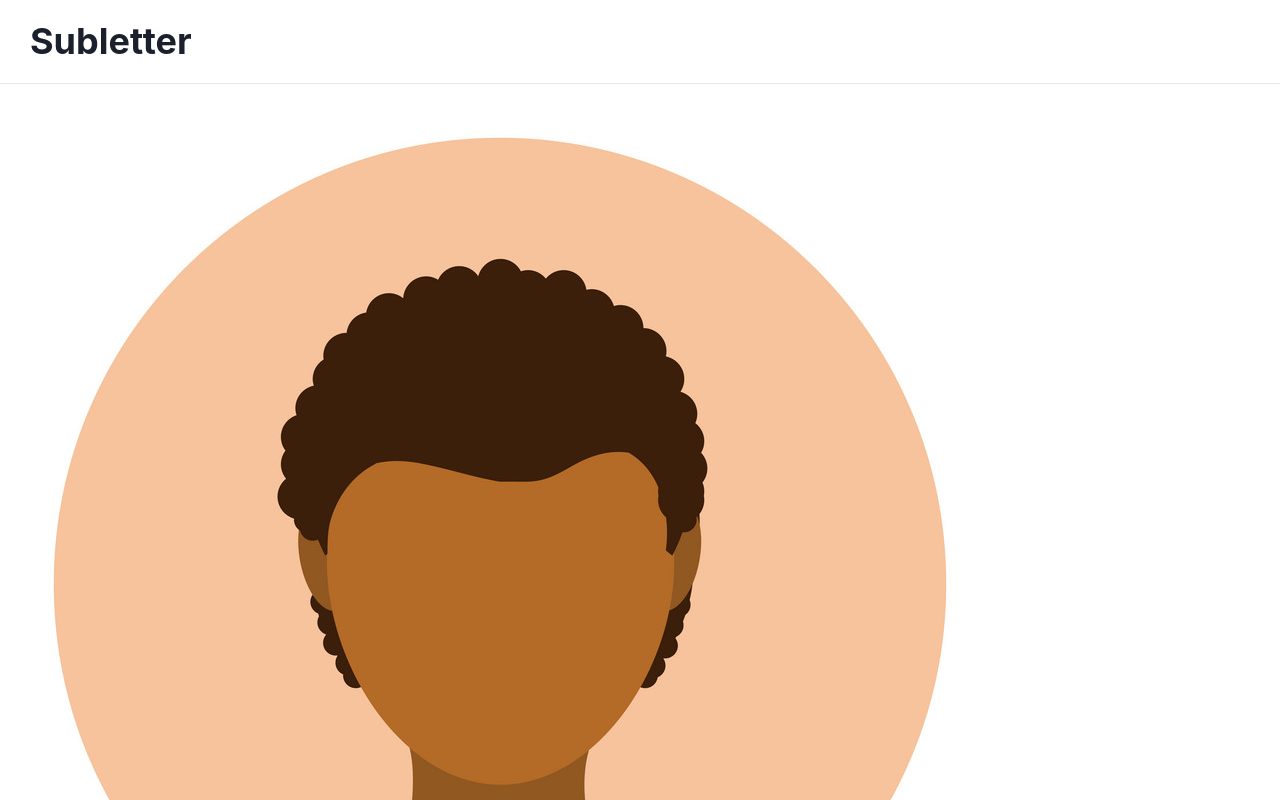
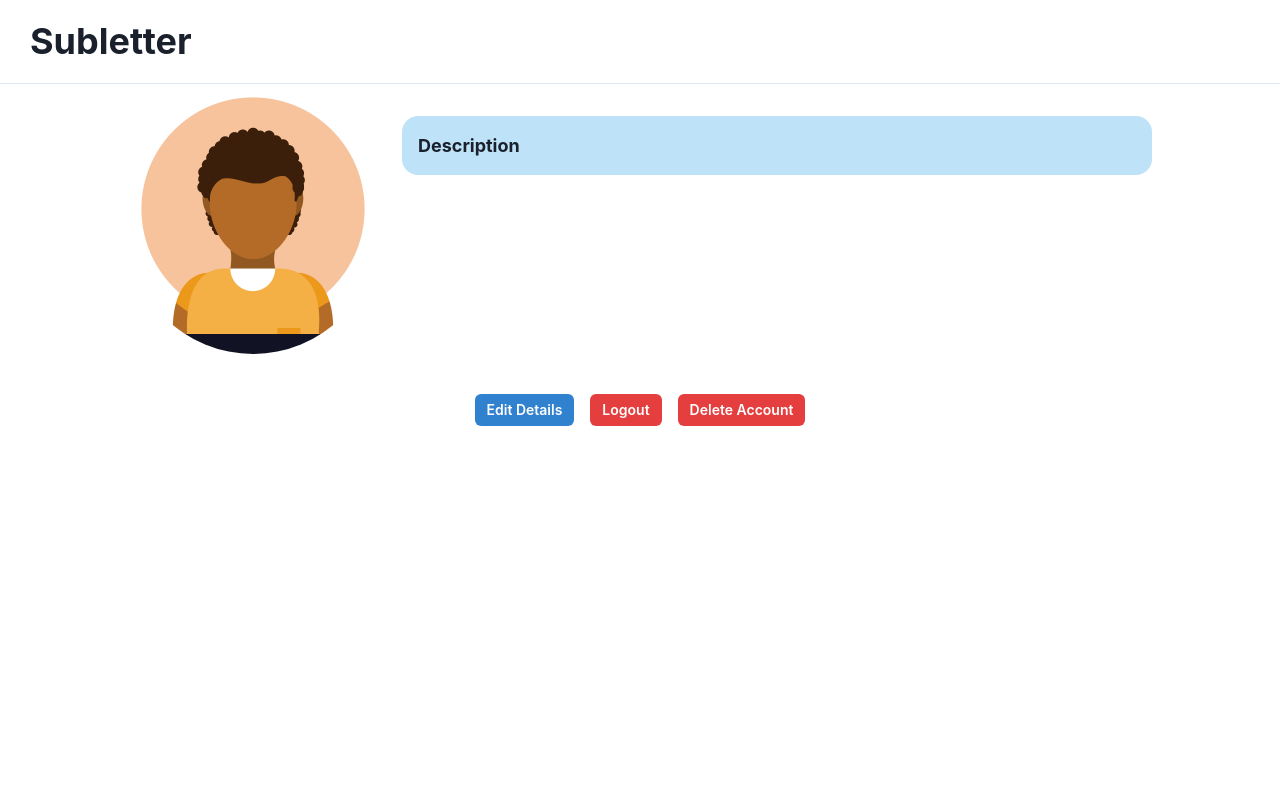
Before and after one commit to imaadj10/subletter, a React (Create React App) app in the folder client/: page /profile in a window 1280 px wide. Shown: the top 800 px of the page. Built offline with nearby package versions, Linux system fonts and the light colour scheme; no server answers.

Commit message:
basic notification and profile ui finished

```diff
--- a/client/src/components/Notifications.js
+++ b/client/src/components/Notifications.js
@@ -4,6 +4,7 @@ import { useState, useEffect } from 'react';
 import SingleNotification from './SingleNotification';
 import '../css/Notifications.css';
 import Cookies from 'universal-cookie';
+import { Text, Box } from '@chakra-ui/react';
 
 const Notifications = () => {
   const [notifications, setNotifications] = useState([]);
@@ -39,11 +40,12 @@ const Notifications = () => {
     fetchData();
   }, []);
 
-
   return (
-    <div className="notifs">
-      <h1>Notifications</h1>
-      <ul>
+    <>
+      <Text fontWeight="bold" p="1rem" textAlign="center" fontSize="3xl">
+        Notifications
+      </Text>
+      <Box>
         {notifications.map((notif) => {
           return (
             <SingleNotification
@@ -56,8 +58,26 @@ const Notifications = () => {
             />
           );
         })}
-      </ul>
-    </div>
+      </Box>
+
+      {/* <div className="notifs">
+        <h1>Notifications</h1>
+        <ul>
+          {notifications.map((notif) => {
+            return (
+              <SingleNotification
+                key={notif.id}
+                id={notif.id}
+                title={notif.title}
+                content={notif.content}
+                setNotifications={setNotifications}
+                token={token}
+              />
+            );
+          })}
+        </ul> */}
+      {/* </div> */}
+    </>
   );
 };
 
--- a/client/src/components/Profile.js
+++ b/client/src/components/Profile.js
@@ -5,6 +5,15 @@ import { useNavigate } from 'react-router-dom';
 import EditProfile from './ProfileEdit';
 import profile_Image from '../assets/temp-avatar.jpg';
 import axios from 'axios';
+import {
+  Box,
+  Button,
+  Flex,
+  Grid,
+  GridItem,
+  Image,
+  Text,
+} from '@chakra-ui/react';
 
 const Profile = () => {
   const [description, setDescription] = useState('');
@@ -69,12 +78,60 @@ const Profile = () => {
     history('/home', {});
   };
 
-  const Edit = () => {
+  const edit = () => {
     document.getElementById('edit-details-modal').showModal();
   };
 
   return (
-    <div>
+    <>
+      <Grid
+        marginInline={{ md: '5vw', xl: '10vw' }}
+        templateColumns="1fr 3fr"
+        gap={6}
+      >
+        <GridItem w="100%" h="100%">
+          <Image
+            src={profile_Image}
+            objectFit="cover"
+            alt="profile"
+            borderRadius="full"
+          />
+          <Text marginBlock="0.5rem" textAlign="center">
+            {school}
+          </Text>
+        </GridItem>
+        <GridItem w="100%" h="100%" borderRadius="1rem">
+          <Box>
+            <Text paddingBlock="1rem" fontSize="3xl" fontWeight="bold">
+              {username}
+            </Text>
+            <Box bg="blue.100" borderRadius="1rem" p="1rem">
+              <Text fontSize="lg" fontWeight="bold">
+                Description
+              </Text>
+              <Text>{description}</Text>
+            </Box>
+          </Box>
+        </GridItem>
+      </Grid>
+      <Flex width="100%" justifyContent="center" p="2rem" gap="1rem">
+        <Button size="sm" variant="solid" colorScheme="blue" onClick={edit}>
+          Edit Details
+        </Button>
+        <Button size="sm" variant="solid" colorScheme="red" onClick={logout}>
+          Logout
+        </Button>
+        <Button
+          size="sm"
+          variant="solid"
+          colorScheme="red"
+          onClick={deleteAccount}
+        >
+          Delete Account
+        </Button>
+      </Flex>
+
+      {/* <div>
         <div className="Profile">
           <div className="Profile-Upper-Section">
             <div className="Profile-left">
@@ -103,7 +160,7 @@ const Profile = () => {
               Delete Account
             </button>
           </div>
-      </div>
+        </div> */}
 
       <dialog data-modal id="edit-details-modal">
         <EditProfile
@@ -115,7 +172,8 @@ const Profile = () => {
           }}
         />
       </dialog>
-    </div>
+      {/* </div> */}
+    </>
   );
 };
 
--- a/client/src/components/SingleNotification.js
+++ b/client/src/components/SingleNotification.js
@@ -1,4 +1,5 @@
 import axios from 'axios';
+import { Flex, Spacer, Box, Text, Button } from '@chakra-ui/react';
 
 export default function SingleNotification(props) {
   const { id, title, content, setNotifications, token } = props;
@@ -23,7 +24,36 @@ export default function SingleNotification(props) {
   }
 
   return (
-    <li className="notif-item">
+    <>
+      <Flex
+        gap="3rem"
+        maxWidth="800px"
+        bg="gray.100"
+        p="1rem"
+        borderRadius="1rem"
+        w="80%"
+        marginInline="auto"
+        marginBlock="1rem"
+      >
+        <Box>
+          <Text fontSize="lg" fontWeight="semibold">
+            {title}
+          </Text>
+          <Text>{content}</Text>
+        </Box>
+        <Spacer />
+        <Button
+          alignSelf="center"
+          onClick={deleteNotification}
+          borderRadius="0.5rem"
+          size="sm"
+          colorScheme="red"
+        >
+          Delete
+        </Button>
+      </Flex>
+
+      {/* <li className="notif-item">
         <div className="padding-right">
           <h4>{title}</h4>
           <p>{content}</p>
@@ -31,6 +61,7 @@ export default function SingleNotification(props) {
         <span className="delete">
           <u onClick={deleteNotification}>Delete</u>
         </span>
-    </li>
+      </li> */}
+    </>
   );
 }
```
Lines whose indentation alone changed are shown as unchanged.
